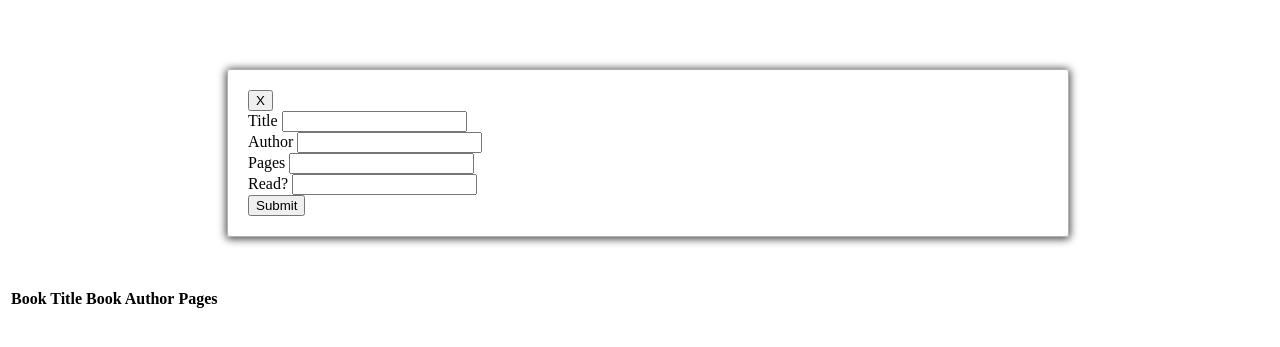
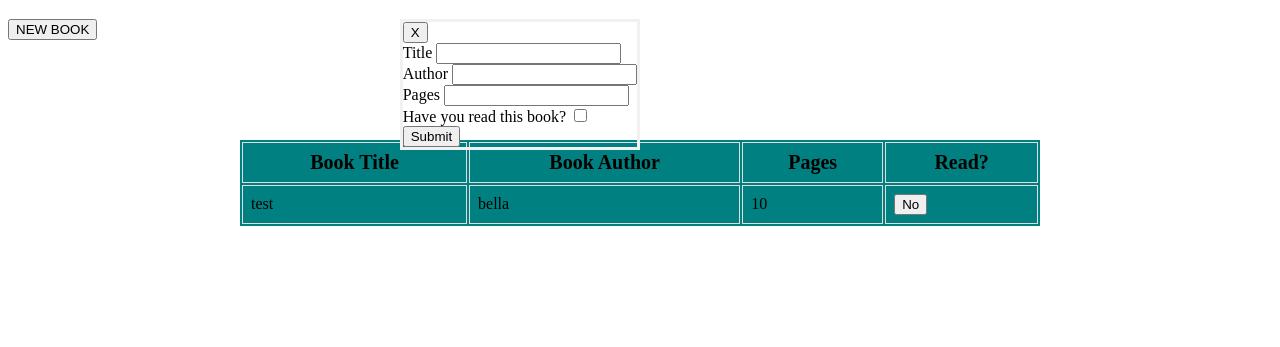
Before and after one commit to bellabuchanan/Library-Project, a plain HTML site: page index.html in a window 1280 px wide. Both pictures are taken after a click on the button "NEW BOOK". Shown: the part 61-408 px from the top of the page. Drawn offline with Linux system fonts and the light colour scheme.

Commit message:
added toggle feature to read button

```diff
--- a/index.html
+++ b/index.html
@@ -7,6 +7,23 @@
   </head>
   <body>
       <h1>Bella's Library</h1>
+      <button id = 'new-book'>NEW BOOK</button>
+
+      <div class="info-container">
+        <table class="table" id="table">
+          <thead>
+            <tr id="tableHead">
+              <th>Book Title</th>
+              <th>Book Author</th>
+              <th>Pages</th>
+              <th> Read?</th>
+            </tr>
+        </thead>
+          <tbody id="table-body" class = tbody></tbody>
+        </table>
+
+     </div>
+
       <div class = "form-container">
         <form id="form">
             <button id="close-form">X</button>
@@ -23,25 +40,13 @@
               <input type="text" id="pages">
             </div>
          <div>
-       <label for="read">Read?</label>
-              <input type="text" id="read">
+            <label for="read-status">Have you read this book?</label>
+            <input type="checkbox" id="read">
             </div>
            <input type="submit" id="submit-btn" value="Submit"></input>
           </form>
 
-        <div class="info-container">
-            <table class="table" id="table">
-              <thead>
-                <tr id="tableHead">
-                  <th>Book Title</th>
-                  <th>Book Author</th>
-                  <th>Pages</th>
-                </tr>
-            </thead>
-              <tbody id="table-body"></tbody>
-            </table>
 
-         </div>
 
 
 
@@ -49,7 +54,7 @@
       </div>
 
       </div>
-      <button id = 'new-book'>NEW BOOK</button>
+
 
   </body>
   <script src='script.js'></script>
--- a/script.js
+++ b/script.js
@@ -4,11 +4,12 @@ const add = document.getElementById('new-book');
 const formContainer = document.querySelector('.form-container');
 
 // book constructor
-function Book(title, author, pages) {
+function Book(title, author, pages, read) {
     this.title = title;
     this.author = author;
     this.pages = pages;
-    // this.read = read;
+    this.read = read ? 'Yes' : 'No';;
+
     }
 
 // prototypical inheritance to display book info
@@ -31,29 +32,60 @@ remove.addEventListener('click', function(){
 // submit form
 const submit = document.getElementById('submit-btn');
 
-submit.addEventListener('click', function(){
-    const title = document.getElementById('book-title').value;
-    const author = document.getElementById('book-author').value;
-    const pages = document.getElementById('pages').value;
+const title = document.getElementById('book-title');
+const author = document.getElementById('book-author');
+const pages = document.getElementById('pages');
+const read = document.getElementById('read');
+submit.addEventListener('click', function(e){
+    e.preventDefault()
+    const titleTable = title.value;
+    const authorTable = author.value;
+    const pagesTable = pages.value;
+    const readTable = read.value;
 
     // add book to library
-    let book = new Book(title,author,pages);
+    let book = new Book(titleTable,authorTable,pagesTable, readTable);
+
     myLibrary.push(book);
 
     // display entire library
     displayInLibrary(myLibrary);
+    formContainer.style.display = "none";
+
+
 })
 
+
 // display all books
-const tableBody = document.getElementById('table');
+const table = document.querySelector('.table');
+const tableBody = document.getElementById('table-body');
 function displayInLibrary(library) {
-    books = "";
-    library.forEach(item => {
-        const row = document.createElement('tr');
-        row.dataset.position = library.indexOf(item);
-        row.innerHTML = `
-          <td>${item.title}</td>
-          <td>${item.author}</td>
-          <td>${item.pages}</td>`
-        tableBody.appendChild(row);
-})};
+    bookAdded = library[library.length - 1];
+    console.log(bookAdded);
+    const row = document.createElement('tr');
+    row.innerHTML = `
+        <td>${bookAdded.title}</td>
+        <td>${bookAdded.author}</td>
+        <td>${bookAdded.pages}</td>
+        <td><button class="change-status">${bookAdded.read}</button></td>`
+    tableBody.appendChild(row);
+
+
+};
+
+document.querySelector('.tbody').addEventListener('click', (e) => {
+    if (e.target.className === 'change-status') {
+        if (e.target.textContent === 'Yes') {
+            e.target.textContent = 'No';
+        } else {
+            e.target.textContent = 'Yes';
+
+        }
+    }
+})
+
+
+let aBook = new Book("test","bella","10");
+myLibrary.push(aBook);
+displayInLibrary(myLibrary);
+console.log(aBook.pages);
--- a/style.css
+++ b/style.css
@@ -1,30 +1,43 @@
 .form-container {
-    width: 100vw;
-    height: 100vh;
-    position: absolute;
+
     background-color: #fff;
     display: none;
 
 }
 
 #form {
-    position: relative;
-    border: 1px solid rgb(179, 176, 176);
-    margin: 50px auto;
-    padding: 20px;
-    width: 80%;
-    max-width: 800px;
-    border-radius: 3px;
-    box-shadow: 0px 1px 9px 1px rgba(0,0,0,0.75);
-    -webkit-box-shadow: 0px 1px 9px 1px rgba(0,0,0,0.75);
-    -moz-box-shadow: 0px 1px 9px 1px rgba(0,0,0,0.75);
+    position: fixed;
+    top: 10%;
+    right: 50%;
+    border: 3px solid #f1f1f1;
+    z-index: 9;
+
 }
 
+
+
 .info-container {
+    position: relative;
+    display: flex;
+    flex-direction: column;
+    margin-top: 100px;
+    align-items: center;
+    height: 100vh;
     width: 100%;
-    height = 100px
-    position: absolute;
-    background-color: 'black';
-    display: block;
+}
 
+#tableHead {
+    display: center;
+    font-size: 20px;
 }
+
+.table {
+    background-color: teal;
+    width: 800px;
+    margin-bottom: 50px;
+}
+
+.table th, .table td{
+    border: 1px solid #ddd;
+    padding: 8px;
+}
```
